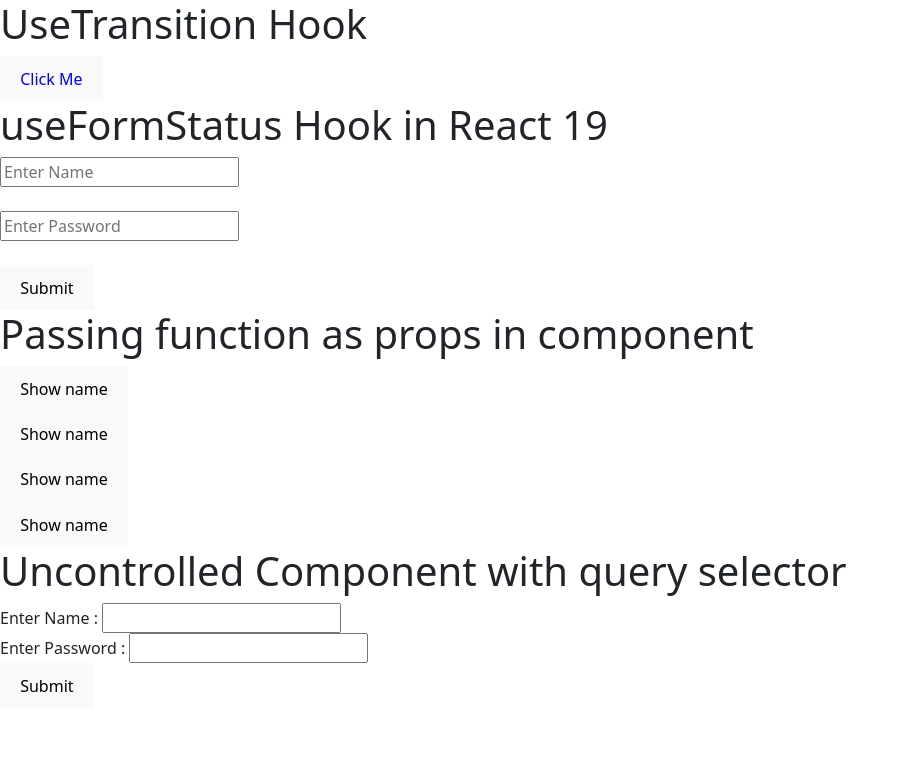
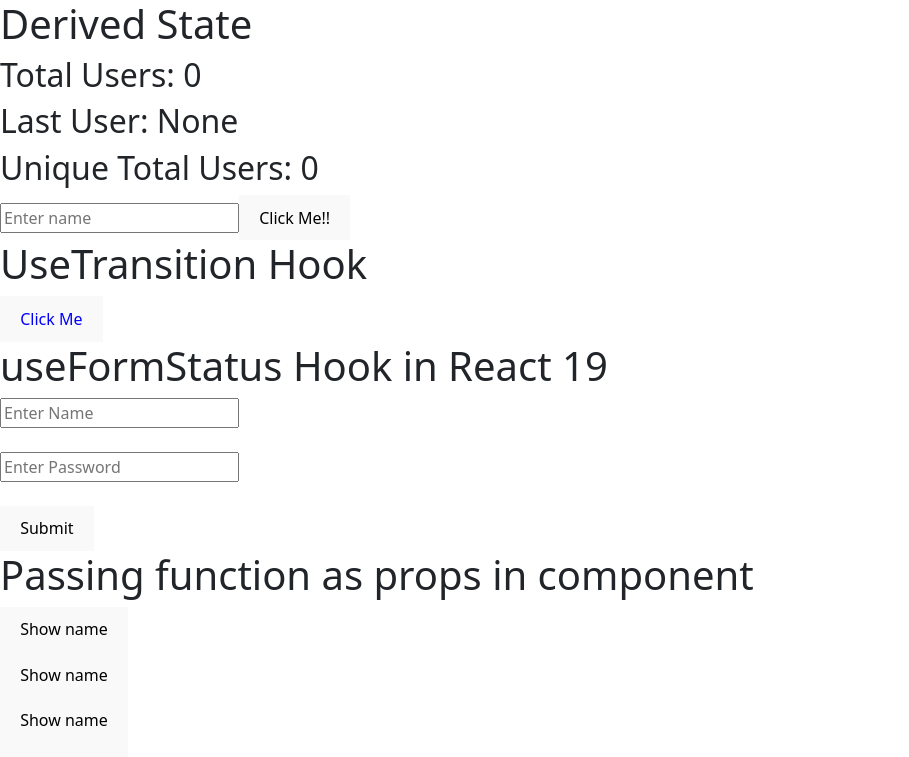
Before and after one commit to MahekSheth01/ReactJS, a React (Vite) app: page / in a window 1280 px wide. Shown: the top 757 px of the page, without its empty margins (0-909 px from the left). Built offline with nearby package versions, Linux system fonts and the light colour scheme.

Commit message:
Derived state

```diff
--- a/src/App.jsx
+++ b/src/App.jsx
@@ -29,6 +29,7 @@ import UnControlledComponent from "./UnControlledComponent";
 import FuncAsProp from "./FuncAsProp";
 import HookUseFormStatus from "./HookUseFormStatus";
 import HookUseTransition from "./HookUseTransition";
+import Derived from "./Derived";
 function App() {
 
   /* ===== BASIC FUNCTIONS ===== */
@@ -123,6 +124,7 @@ function App() {
   /* ===== JSX RETURN ===== */
   return (
     <div>
+      <Derived/>
       <HookUseTransition/>
       <HookUseFormStatus/>
       <h1>Passing function as props in component</h1>
--- /dev/null
+++ b/src/Derived.jsx
@@ -0,0 +1,44 @@
+import React, { useState } from 'react';
+
+const Derived = () => {
+  const [users, setUsers] = useState([]);
+  const [user, setUser] = useState('');
+
+  const handleAddUsers = () => {
+    if (!user.trim()) return;
+    setUsers([...users, user]);
+    setUser('');
+  };
+
+  // Derived State
+  const total = users.length;
+  const last = users.length > 0 ? users[users.length - 1] : 'None';
+  const unique = new Set(users).size;
+
+  return (
+    <div>
+      <h1>Derived State</h1>
+
+      <h2>Total Users: {total}</h2>
+      <h2>Last User: {last}</h2>
+      <h2>Unique Total Users: {unique}</h2>
+
+      <input
+        type="text"
+        placeholder="Enter name"
+        value={user}
+        onChange={(e) => setUser(e.target.value)}
+      />
+
+      <button type="button" onClick={handleAddUsers}>
+        Click Me!!
+      </button>
+
+      {users.map((item, index) => (
+        <h4 key={index}>{item}</h4>
+      ))}
+    </div>
+  );
+};
+
+export default Derived;
```
